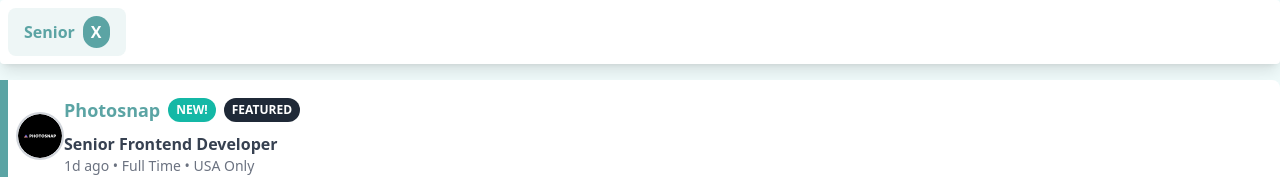
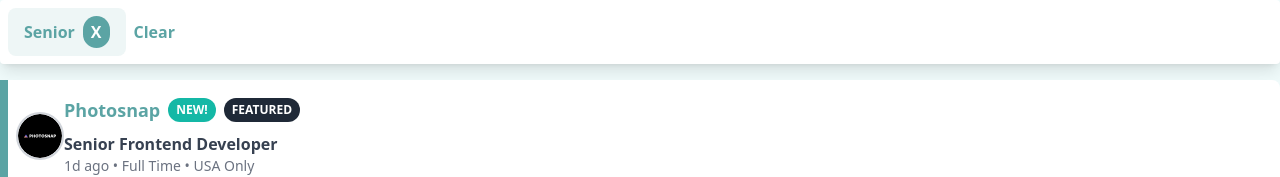
Before and after one commit to queen-favour/job-listing-filter, a React (Vite) app: page / in a window 1280 px wide. Both pictures are taken after a click on the element "Senior". Shown: the top 177 px of the page. Built offline with nearby package versions, Linux system fonts and the light colour scheme.

Commit message:
chore: code refactoring

```diff
--- a/src/components/JobListing.jsx
+++ b/src/components/JobListing.jsx
@@ -53,7 +53,7 @@ const JobListing = () => {
           {selectedFilters.map((filter, index) => (
             <div
               key={index}
-              className="bg-filterGrayishCyan text-DesaturatedDarkCyan font-semibold px-4 py-2 rounded-lg flex items-center space-x-2"
+              className="flex bg-filterGrayishCyan text-DesaturatedDarkCyan font-semibold px-4 py-2 rounded-lg flex items-center space-x-2"
             >
               <span>{filter}</span>
               <button
@@ -64,7 +64,12 @@ const JobListing = () => {
               </button>
             </div>
           ))}
-
+          <button
+            className="text-DesaturatedDarkCyan font-semibold"
+            onClick={clearFilters}
+          >
+            Clear
+          </button>
         </div>
       )}
 
```
